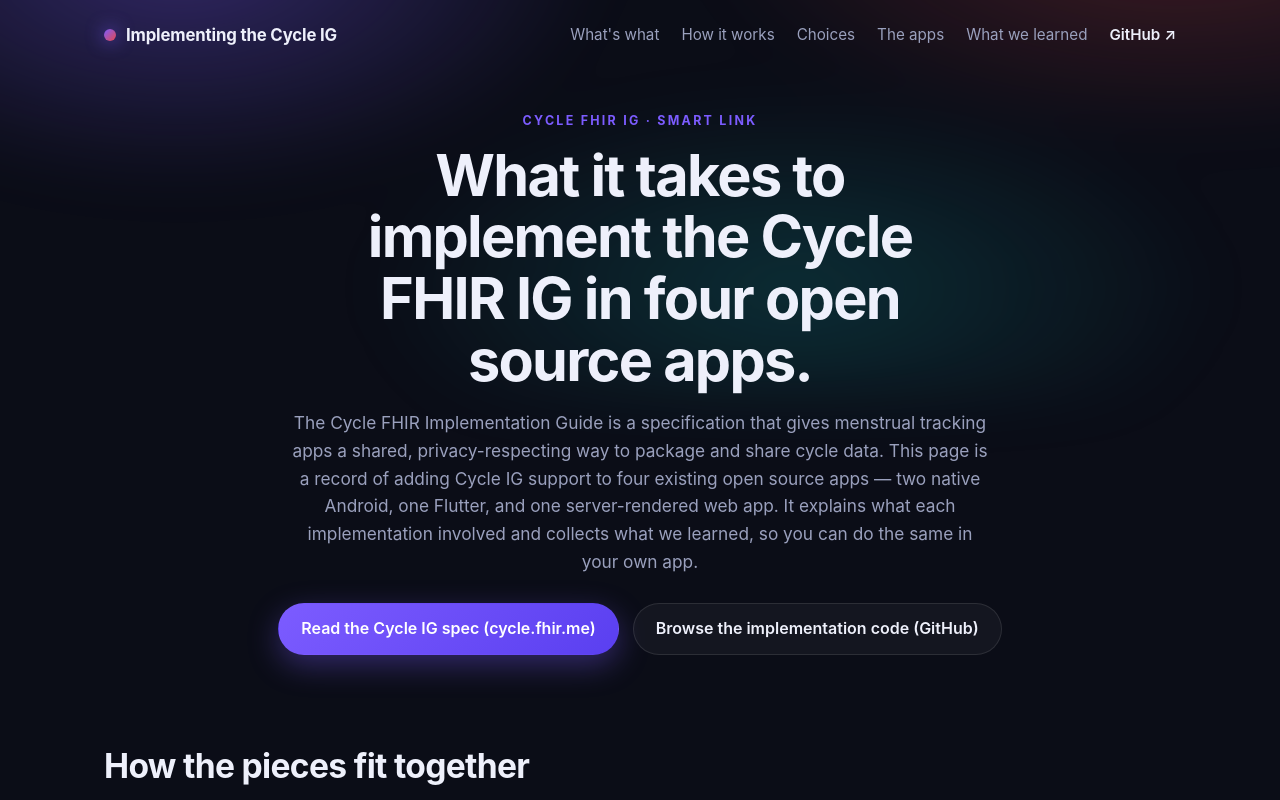
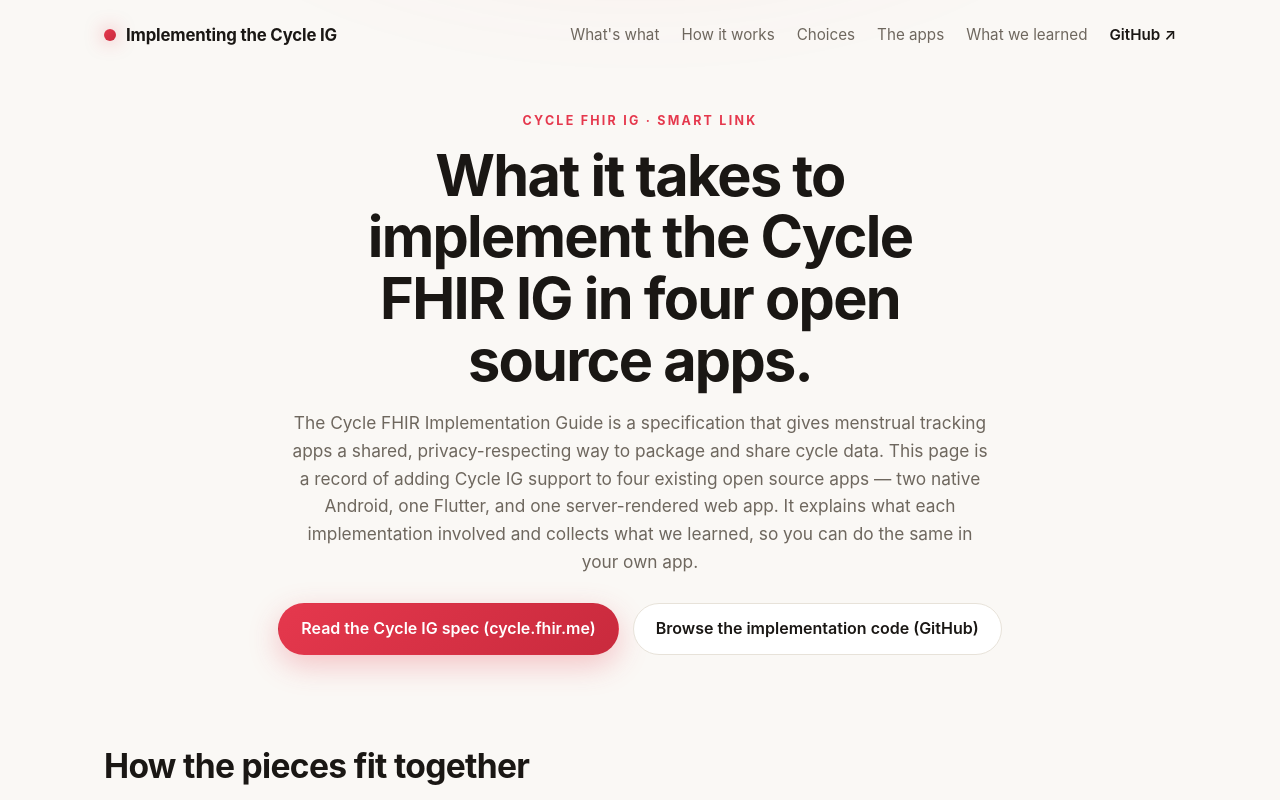
Before and after one commit to jmandel/periodicity-impl, a React (Vite) app in the folder site/: page / in a window 1280 px wide. Shown: the top 800 px of the page. Built offline with nearby package versions, Linux system fonts and the light colour scheme.

Commit message:
Retheme site to match the Cycle IG guide (warm light, crimson accent)

```diff
--- a/site/src/styles.css
+++ b/site/src/styles.css
@@ -1,13 +1,14 @@
 :root {
-  --bg: #0b0d17;
-  --bg-soft: #12152400;
-  --panel: rgba(255, 255, 255, 0.04);
-  --panel-strong: rgba(255, 255, 255, 0.07);
-  --border: rgba(255, 255, 255, 0.1);
-  --text: #eef0fb;
-  --muted: #9aa0bd;
-  --accent: #7c5cff;
-  --accent-2: #e5484d;
+  --bg: #faf8f5;
+  --bg-soft: #faf8f500;
+  --panel: #ffffff;
+  --panel-strong: #f4f1ec;
+  --border: #e7e2d9;
+  --text: #1a1714;
+  --muted: #6e675e;
+  --accent: #e5384d;
+  --accent-2: #c92a3d;
+  --accent-soft: rgba(229, 56, 77, 0.12);
   --radius: 18px;
   --max: 1120px;
   --font: -apple-system, BlinkMacSystemFont, 'Segoe UI', Roboto, Helvetica, Arial, sans-serif;
@@ -39,15 +40,13 @@ a {
   overflow: clip;
 }
 
-/* Ambient gradient backdrop */
+/* Ambient warm tint */
 .aurora {
   position: fixed;
   inset: -20% -10% auto -10%;
   height: 70vh;
   background:
-    radial-gradient(40% 60% at 20% 20%, rgba(124, 92, 255, 0.35), transparent 70%),
-    radial-gradient(45% 55% at 85% 15%, rgba(229, 72, 77, 0.25), transparent 70%),
-    radial-gradient(40% 50% at 60% 80%, rgba(14, 165, 164, 0.22), transparent 70%);
+    radial-gradient(45% 55% at 50% 0%, rgba(229, 56, 77, 0.07), transparent 70%);
   filter: blur(30px);
   z-index: 0;
   pointer-events: none;
@@ -87,7 +86,7 @@ main,
   height: 12px;
   border-radius: 50%;
   background: linear-gradient(135deg, var(--accent), var(--accent-2));
-  box-shadow: 0 0 18px rgba(124, 92, 255, 0.8);
+  box-shadow: 0 0 18px rgba(229, 56, 77, 0.5);
 }
 
 .nav {
@@ -202,9 +201,9 @@ main > section {
 }
 
 .btn-primary {
-  background: linear-gradient(135deg, var(--accent), #5a3ff0);
+  background: linear-gradient(135deg, var(--accent), var(--accent-2));
   color: #fff;
-  box-shadow: 0 10px 30px rgba(124, 92, 255, 0.35);
+  box-shadow: 0 10px 30px rgba(229, 56, 77, 0.28);
 }
 
 .btn-ghost {
@@ -223,7 +222,7 @@ main > section {
   border-radius: var(--radius);
   overflow: hidden;
   background: #000;
-  box-shadow: 0 30px 80px rgba(0, 0, 0, 0.45);
+  box-shadow: 0 20px 50px rgba(26, 23, 20, 0.16);
 }
 
 .reel-frame video {
@@ -297,7 +296,7 @@ main > section {
 }
 
 .choice-card:hover {
-  border-color: rgba(124, 92, 255, 0.5);
+  border-color: var(--accent);
   transform: translateY(-2px);
 }
 
@@ -484,7 +483,7 @@ main > section {
 
 .app-links a:hover {
   border-color: var(--accent);
-  background: rgba(124, 92, 255, 0.12);
+  background: var(--accent-soft);
 }
 
 /* Tips */
```
